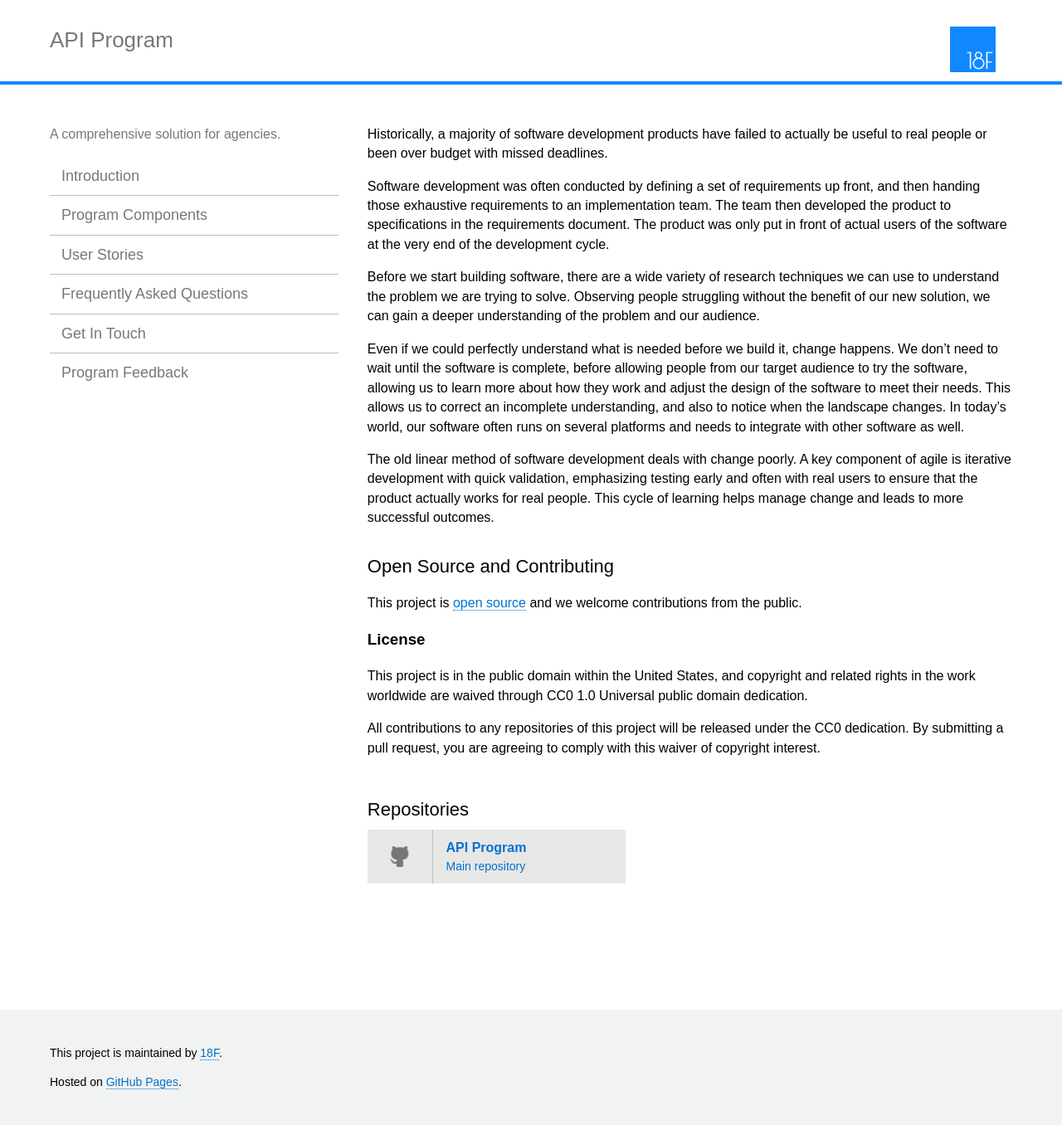
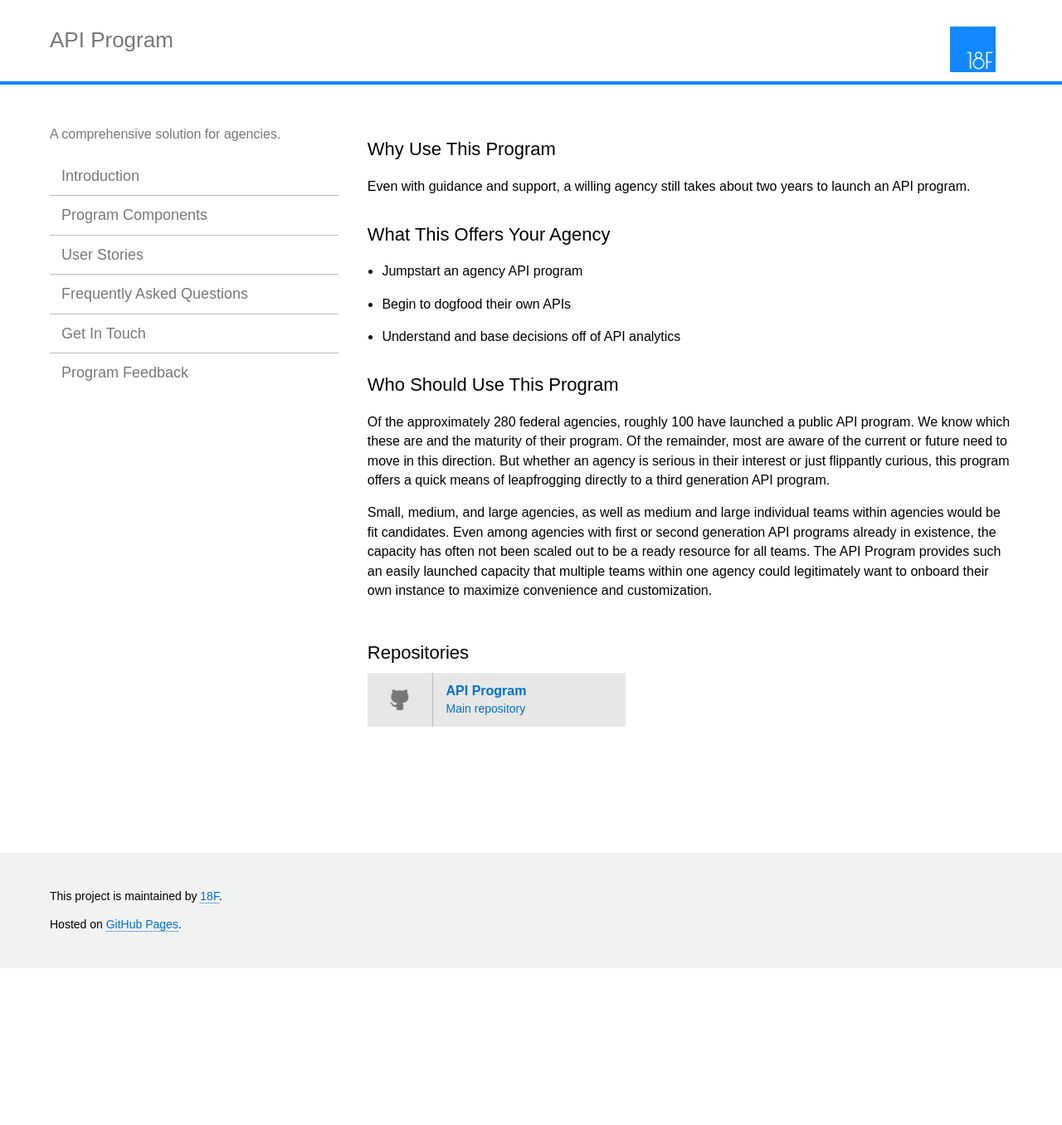
Before and after one commit to 18F/api-program, a Jekyll site: the page built from index.html, in a window 1280 px wide. Shown: the whole page at 83% size. Built offline with Jekyll 4.4.1, drawn with Linux system fonts in a browser that asks for light colours; after the commit the page ends 1167 px from its top, so only the background shows below that.

Commit message:
swapping in homepage content

```diff
--- a/_includes/index.md
+++ b/_includes/index.md
@@ -1,23 +1,13 @@
-Historically, a majority of software development products have failed to actually be useful to real people or been over budget with missed deadlines.
+## Why Use This Program
+Even with guidance and support, a willing agency still takes about two years to launch an API program.
 
-Software development was often conducted by defining a set of requirements up front, and then handing those exhaustive requirements to an implementation team. The team then developed the product to specifications in the requirements document. The product was only put in front of actual users of the software at the very end of the development cycle.
+## What This Offers Your Agency
+* Jumpstart an agency API program
+* Begin to dogfood their own APIs
+* Understand and base decisions off of API analytics
 
-Before we start building software, there are a wide variety of research techniques we can use to understand the problem we are trying to solve.  Observing people struggling without the benefit of our new solution, we can gain a deeper understanding of the problem and our audience.
+## Who Should Use This Program
 
-Even if we could perfectly understand what is needed before we build it, change happens. We don’t need to wait until the software is complete, before allowing people from our target audience to try the software, allowing us to learn more about how they work and adjust the design of the software to meet their needs.  This allows us to correct an incomplete understanding, and also to notice when the landscape changes.  In today’s world, our software often runs on several platforms and needs to integrate with other software as well.
+Of the approximately 280 federal agencies, roughly 100 have launched a public API program.   We know which these are and the maturity of their program.  Of the remainder, most are aware of the current or future need to move in this direction.  But whether an agency is serious in their interest or just flippantly curious, this program offers a quick means of leapfrogging directly to a third generation API program.
 
-The old linear method of software development deals with change poorly. A key component of agile is iterative development with quick validation, emphasizing testing early and often with real users to ensure that the product actually works for real people.  This cycle of learning helps manage change and leads to more successful outcomes.
-
-## Open Source and Contributing
-
-This project is [open source](https://github.com/18F/agile) and we welcome contributions from the public.
-
-### License
-
-This project is in the public domain within the United States, and copyright
-and related rights in the work worldwide are waived through CC0 1.0 Universal
-public domain dedication.
-
-All contributions to any repositories of this project will be released under
-the CC0 dedication. By submitting a pull request, you are agreeing to comply
-with this waiver of copyright interest.
+Small, medium, and large agencies, as well as medium and large individual teams within agencies would be fit candidates.  Even among agencies with first or second generation API programs already in existence, the capacity has often not been scaled out to be a ready resource for all teams.  The API Program provides such an easily launched capacity that multiple teams within one agency could legitimately want to onboard their own instance to maximize convenience and customization.
```
